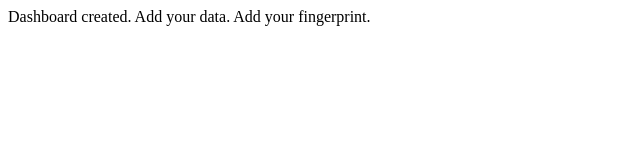
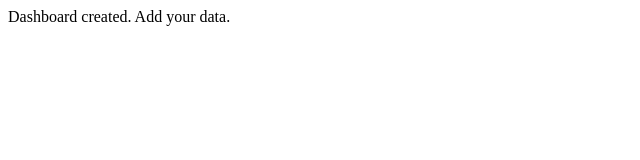
Before and after one commit to imswarajya/myappsample, a plain HTML site: page index.html in a window 1280 px wide. Shown: the whole page, without its empty margins (0-640 px from the left). Drawn offline with Linux system fonts and the light colour scheme.

Commit message:
Revert "Fingerprint added"
This reverts commit b7830eae970bde2676b51d31c86c820629ac5654.

```diff
--- a/index.html
+++ b/index.html
@@ -3,7 +3,6 @@
     <p>
         Dashboard created.
         Add your data.
-        Add your fingerprint.
     </p>
 </body>
 
```
